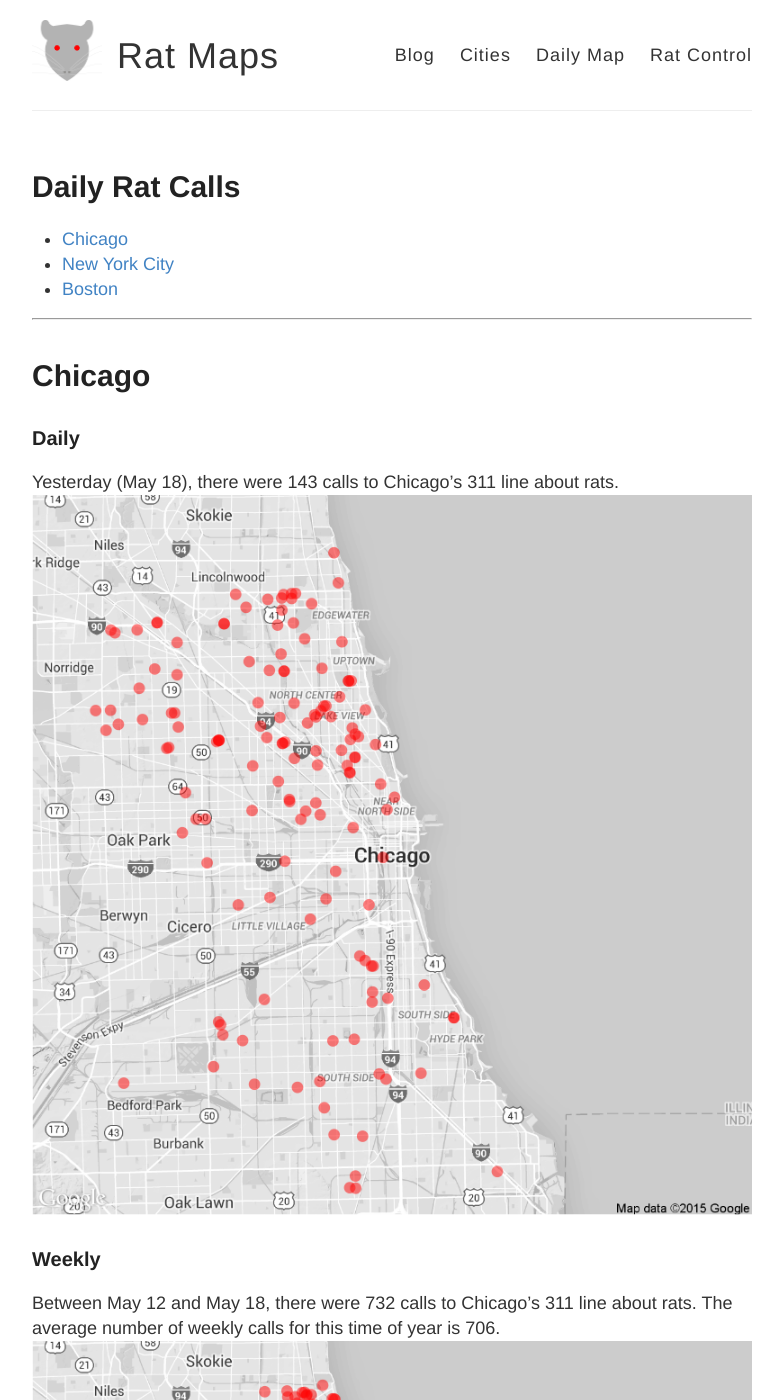
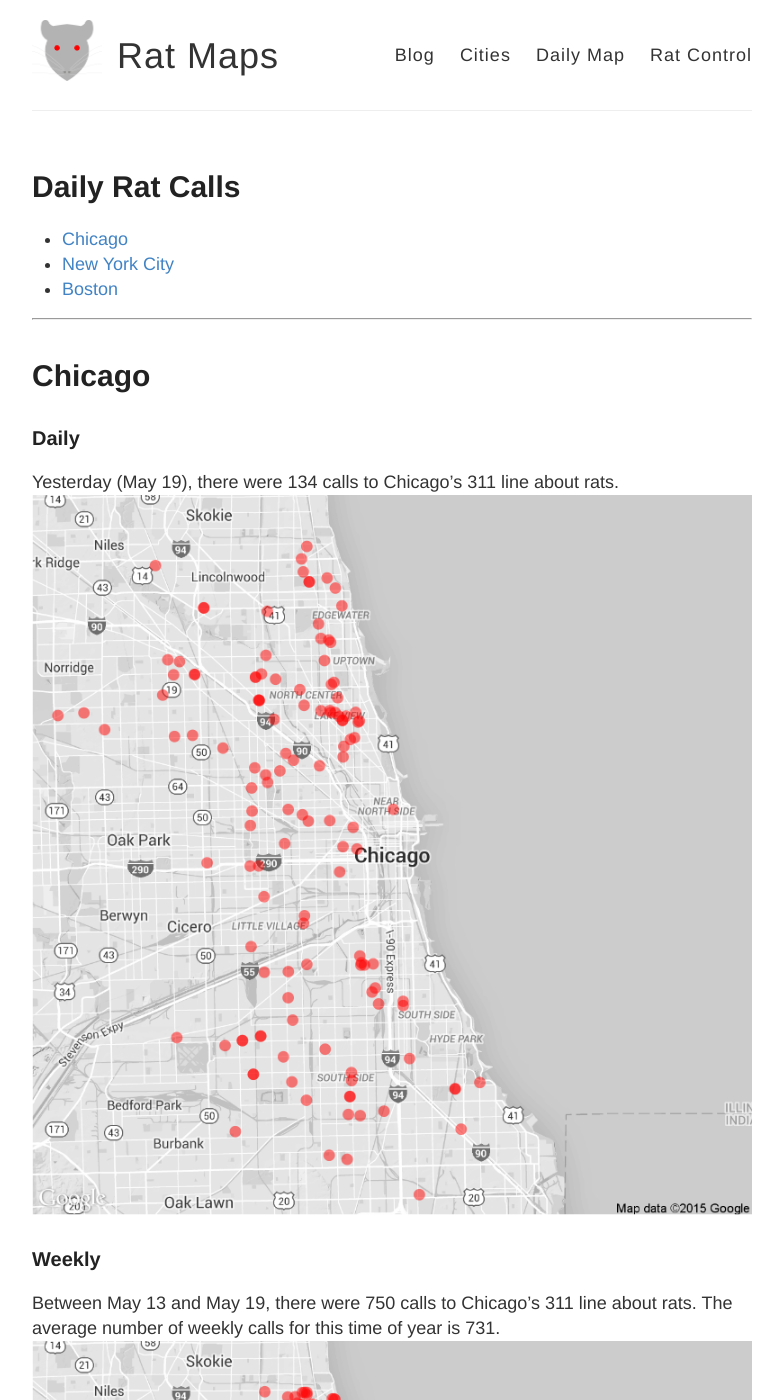
Before and after one commit to DanielHadley/ratmaps, a Jekyll site: the page built from daily.md, in a window 1280 px wide and 1400 px high. Shown: the whole window, without its empty margins (248-1031 px from the left). Built offline with Jekyll 4.4.1, drawn with Linux system fonts in a browser that asks for light colours; comment, search, counter and statistics services are not loaded; some of the changed text lies outside the part shown.

Commit message:
Daily Maps

```diff
--- a/daily.md
+++ b/daily.md
@@ -15,22 +15,22 @@
 
 ### Daily
 
-Yesterday (May 18), there were 143 calls to Chicago's 311 line about rats.
+Yesterday (May 19), there were 134 calls to Chicago's 311 line about rats.
 ![Chicago rat calls to 311 weekly map]({{ site.cityimages }}/daily/Chicago_Rat_Map_Daily.png)
 
 ### Weekly
-Between May 12 and May 18, there were 732 calls to Chicago's 311 line about rats. The average number of weekly calls for this time of year is 706.
+Between May 13 and May 19, there were 750 calls to Chicago's 311 line about rats. The average number of weekly calls for this time of year is 731.
 ![Chicago rat calls to 311 weekly map]({{ site.cityimages }}/daily/Chicago_Rat_Map_Weekly.png)
 ***
 # New York City <a id="nyc"><a>
 
 ### Daily
 
-Yesterday (May 18), there were 0 calls to New York City's 311 line about rats.
+Yesterday (May 19), there were 0 calls to New York City's 311 line about rats.
 ![NYC rat calls to 311 weekly map]({{ site.cityimages }}/daily/NYC_Rat_Map_Daily.png)
 
 ### Weekly
-Between May 12 and May 18, there were 0 calls to New York City's 311 line about rats. The average number of weekly calls for this time of year is 259.
+Between May 13 and May 19, there were 0 calls to New York City's 311 line about rats. The average number of weekly calls for this time of year is 265.
 ![NYC rat calls to 311 weekly map]({{ site.cityimages }}/daily/NYC_Rat_Map_Weekly.png)
 
 Each red dot represents one call about a rat seen in that location. The dots are transparent, so multiple calls from one location will be seen as a solid dot. The usual caveats apply: more calls do not necessarily mean that there are more rats in that location than other parts of the city. A cluster of dots could indicate that one resident is unusually vocal about rodents in his or her neighborhood. Also, more densely populated neighborhoods tend to make more calls to 311.
```
Also changed, not shown: images/pages/daily/Chicago_Rat_Map_Daily.png, images/pages/daily/Chicago_Rat_Map_Weekly.png, images/pages/daily/NYC_Rat_Map_Daily.png, images/pages/daily/NYC_Rat_Map_Weekly.png.
